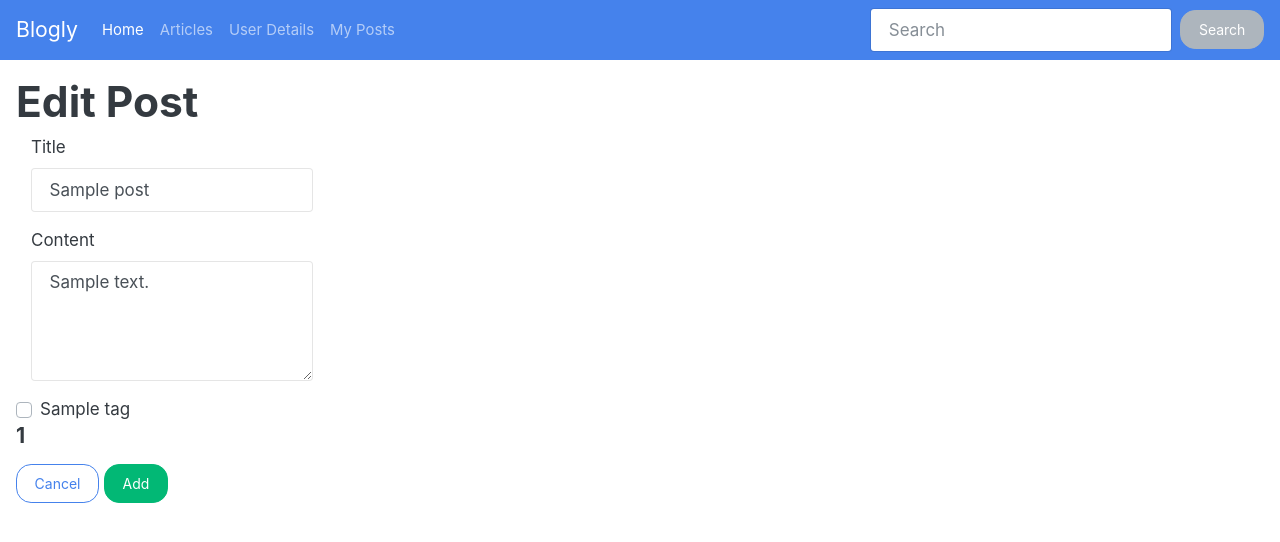
After one commit to hasierpastor/flask_blogly, a Flask app: page /posts/1/edit in a window 1280 px wide. The commit adds this page. Shown: the top 542 px of the page. Run offline with Flask 2, Linux system fonts and the light colour scheme; tables that the repository leaves empty hold one stand-in row (values such as "Sample post"); some libraries are stand-ins or nearby versions.

Commit message:
new changes

```diff
--- a/app.py
+++ b/app.py
@@ -1,7 +1,7 @@
 """Blogly application."""
 
 from flask import Flask,request, redirect, render_template, jsonify, session
-from models import db, connect_db, User, Post
+from models import db, connect_db, User, Post, Tag, PostTag
 from flask_debugtoolbar import DebugToolbarExtension
 
 app = Flask(__name__)
@@ -16,9 +16,13 @@ debug = DebugToolbarExtension(app)
 db.create_all()
 
 @app.route('/')
-def redirect_list_users():
-    """Directs to the home page which contains a list of users"""
-    return redirect('/users')
+def display_home():
+    """Displays 5 most recent posts"""
+    posts = Post.query.order_by(Post.created_at).limit(5).all() or []
+
+    return render_template('home.html', posts=posts)
+
+#user routes
 
 
 @app.route('/users')
@@ -26,14 +30,14 @@ def display_list_users():
     """Display a list of users"""
 
     #query that returns a list of tuples with the users first and last name
-    users = User.query.order_by(User.last_name, User.first_name).all()
+    users = User.query.order_by(User.last_name, User.first_name).all() or []
 
     return render_template('user_list.html', users=users)
 
 @app.route('/users/new')
 def add_user_form():
     """Display a form which allows you to create a new user"""
-    return render_template('user_form.html')
+    return render_template('add_user.html')
 
 @app.route('/users/new', methods=["POST"])
 def add_new_user():
@@ -91,13 +95,19 @@ def delete_user(user_id):
 
     return redirect('/users')
 
+
+#switching to post routes
+
+
 @app.route('/users/<int:user_id>/posts/new')
 def display_post_form(user_id):
     """Show a form for a user to add a post"""
 
     user = User.query.get_or_404(user_id)
 
-    return render_template('add_post.html', user=user)
+    tags = Tag.query.all() or []
+
+    return render_template('add_post.html', user=user, tags=tags)
 
 @app.route('/users/<int:user_id>/posts/new', methods=["POST"])
 def add_post(user_id):
@@ -108,6 +118,12 @@ def add_post(user_id):
 
     new_post = Post(title=post_title, content=post_content, user_id=user_id)
 
+    tags = request.form.getlist('tag-name')
+    for tag_id in tags:
+        print(tag_id)
+        new_tag = Tag.query.get(tag_id)
+        new_post.tags.append(new_tag)
+
     db.session.add(new_post)
     db.session.commit()
 
@@ -115,8 +131,121 @@ def add_post(user_id):
 
 @app.route('/posts/<int:post_id>')
 def show_post(post_id):
+    """Show post with post_id supplied"""
 
     post = Post.query.get(post_id) or None
-    user = User.query.get(post.user_id) or None
 
-    return render_template('show_post.html', post=post, user=user)
+    return render_template('show_post.html', post=post, user=post.user)
+
+@app.route('/posts/<int:post_id>/edit')
+def display_edit_post_form(post_id):
+    """Display form to edit a post"""
+
+    post = Post.query.get_or_404(post_id)
+    user = post.user
+    tags = Tag.query.all() or []
+
+    return render_template('edit_post.html', post=post, user=user, tags=tags)
+
+
+@app.route('/posts/<int:post_id>/edit', methods=['POST'])
+def edit_post(post_id):
+    """When 'Edit' is clicked, grab form data and update post in database"""
+
+    post_to_edit = Post.query.get_or_404(post_id)
+
+    post_to_edit.title = request.form.get('edit-title') or None
+    post_to_edit.content = request.form.get("edit-content") or None
+
+    tags = request.form.getlist('tag-name')
+    new_tags = []
+    for tag_id in tags:
+        new_tag = Tag.query.get(tag_id)
+        new_tags.append(new_tag)
+
+    post_to_edit.tags = new_tags
+
+    db.session.add(post_to_edit)
+    db.session.commit()
+
+    return redirect(f'/posts/{str(post_id)}')
+
+
+@app.route('/posts/<int:post_id>/delete', methods=['POST'])
+def delete_post(post_id):
+    """When 'delete' button is clicked, remove post from database"""
+
+    post_to_delete = Post.query.get_or_404(post_id)
+
+    db.session.delete(post_to_delete)
+    db.session.commit()
+
+    return redirect('/')
+
+#switching to tag names
+
+@app.route('/tags')
+def display_tags():
+    """route to a template that displays a list of all tags"""
+
+    tags = Tag.query.all() or []
+
+    return render_template('tag_list.html',tags=tags)
+
+@app.route('/tags/<int:tag_id>')
+def display_posts_with_tag(tag_id):
+    """Displays a list of posts which have the tag id"""
+
+    tag = Tag.query.get_or_404(tag_id)
+    posts = tag.posts
+
+    return render_template('tag_posts_list.html', posts=posts, tag=tag)
+
+
+@app.route('/tags/new')
+def display_form_create_tag():
+    """Display a form to create a tag"""
+
+    return render_template('add_tag.html')
+
+@app.route('/tags/new', methods=['POST'])
+def create_tag():
+    """Takes in form data and creates a tag in the database"""
+
+    tag_name = request.form.get('tag-name') or None
+
+    tag = Tag(name=tag_name)
+    db.session.add(tag)
+    db.session.commit()
+
+    return redirect('/tags')
+
+@app.route('/tags/<int:tag_id>/edit')
+def display_tag_edit_form(tag_id):
+    """Displays a form to edit a tag"""
+
+    tag = Tag.query.get_or_404(tag_id)
+
+    return render_template('edit_tag.html', tag=tag)
+
+@app.route('/tags/<int:tag_id>/edit', methods=['POST'])
+def edit_tag(tag_id):
+    """Takes in form data and updates a tag name in the database"""
+
+    tag = Tag.query.get_or_404(tag_id)
+
+    tag.name = request.form.get('edit-tag-name') or None
+    db.session.commit()
+
+    return redirect('/tags')
+
+@app.route('/tags/<int:tag_id>/delete', methods=['POST'])
+def delete_tag(tag_id):
+    """Deletes tag from database when delete button is clicked on tag posts list page"""
+
+    tag = Tag.query.get_or_404(tag_id)
+
+    db.session.delete(tag)
+    db.session.commit()
+
+    return redirect('/tags')
--- /dev/null
+++ b/templates/edit_post.html
@@ -0,0 +1,30 @@
+{% extends 'base.html' %}
+
+{% block body %}
+
+<form class="form m-3">
+  <h1>Edit Post</h1>
+      <div class="form-group col-3">
+        <label for="edit-title">Title</label>
+        <input name="edit-title" value="{{post.title}}" type="text" class="form-control" id="edit-title" aria-describedby="postTitleHelp" placeholder="Post title here">
+      </div>
+      <div class="form-group col-3">
+        <label for="edit-content">Content</label>
+        <textarea name="edit-content" rows="4" type="text" class="form-control" id="edit-content" aria-describedby="postContentHelp" placeholder="Enter post body here">{{post.content}}</textarea>
+      </div>
+      <div class="my-3">
+          {% for tag in tags %}
+          <div class="custom-control custom-checkbox">
+          <input type="checkbox" class="custom-control-input" name="tag-name" value="{{tag.id}}" id="tag-id-{{tag.id}}" {% if tag.id in post.tags %} checked="" {% endif %}>
+          <label class="custom-control-label" for="tag-id-{{tag.id}}">{{tag.name}}</label>
+          </div>
+          <h5>{{post.tags[0].id}}</h5>
+          {% endfor %}
+        </div>
+      <button class="btn btn-outline-primary" id="cancel-edit" formaction="/users/{{user.id}}" formmethod="GET">Cancel</button>
+      <button class="btn btn-success" id="edit-post" formaction="/posts/{{post.id}}/edit" formmethod="POST">Add</button>
+</form>
+
+
+
+{% endblock %}
--- a/templates/user_list.html
+++ b/templates/user_list.html
@@ -5,7 +5,7 @@
   <h1>Users</h1>
   <ul id="user-list">
     {% for user in users %}
-    <li>{{user.full_name}}</li>
+    <li><a href="/users/{{user.id}}">{{user.full_name}}</a></li>
     {% endfor %}
   </ul>
   <form action="/users/new">
```
Also changed, not shown: models.py (+59 -2 lines), templates/add_post.html (+8 -0 lines), templates/add_tag.html (added, +13 -0 lines), templates/edit_tag.html (added, +13 -0 lines), templates/home.html (added, +17 -0 lines), templates/show_post.html (+6 -2 lines), templates/tag_list.html (added, +15 -0 lines), templates/tag_posts_list.html (added, +16 -0 lines), templates/add_user.html (renamed from templates/user_form.html).
